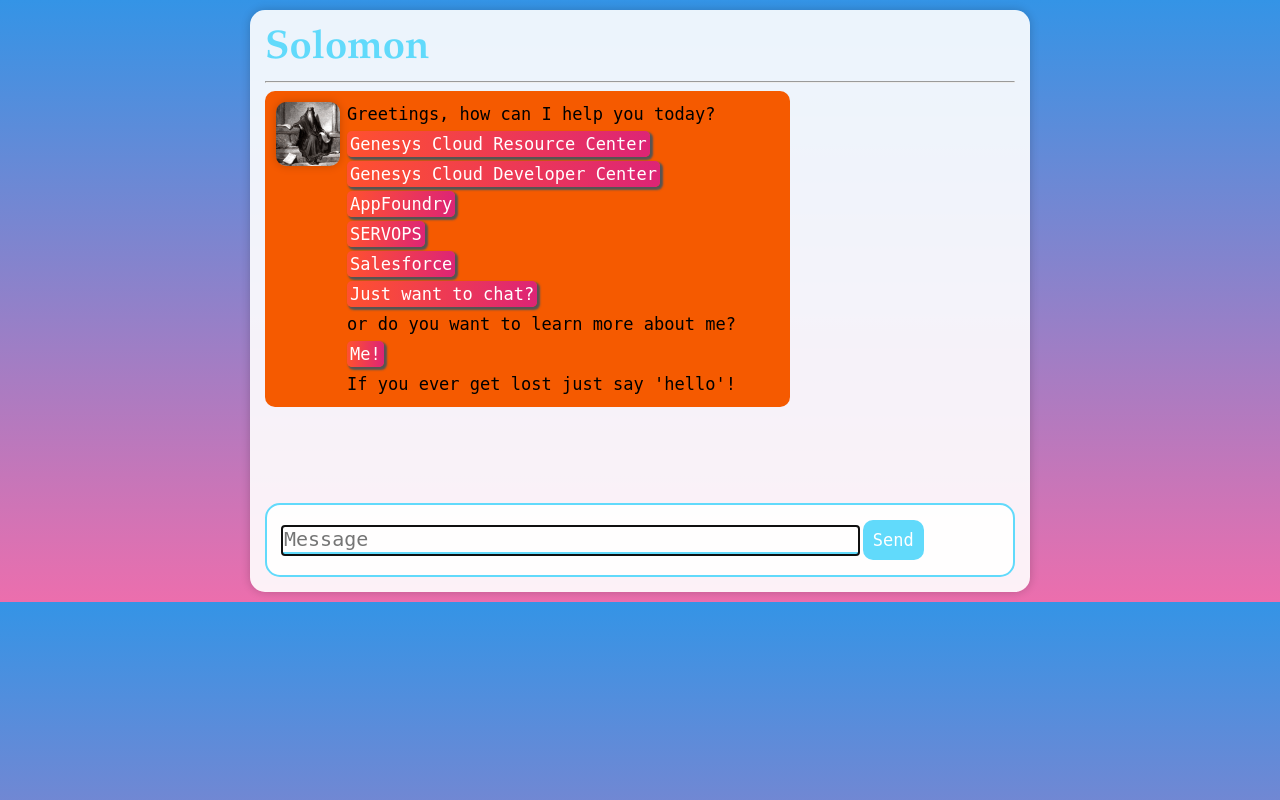
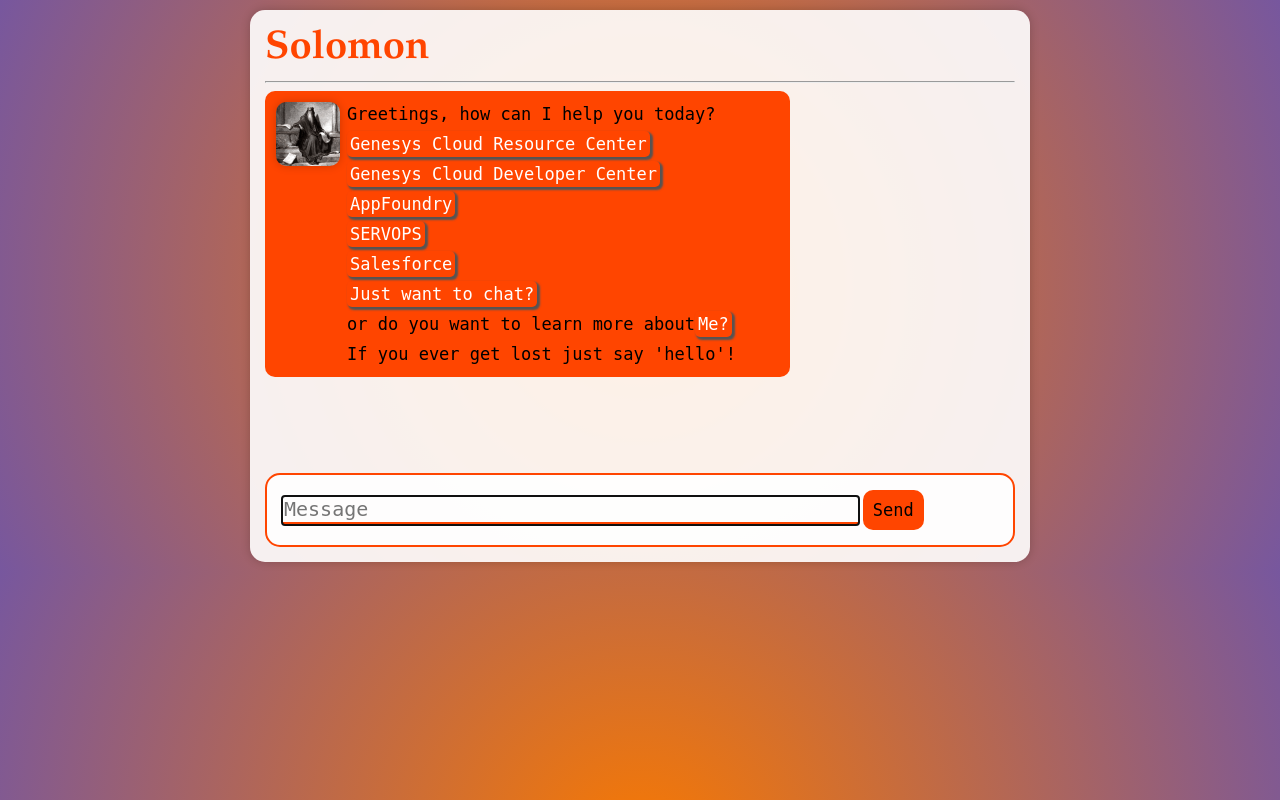
Before and after one commit to campotatos/mybot, a Flask app: page / in a window 1280 px wide. Run offline with Flask 3, Linux system fonts and the light colour scheme; some libraries are stand-ins or nearby versions.

Commit message:
adding knowledge to bot

```diff
--- a/data/chatbot.csv
+++ b/data/chatbot.csv
@@ -32,7 +32,7 @@ Hello,"Greetings, how can I help you today?
 <br><a class=""chatSuggest"" onclick=""$(this).show(); chatSuggest('SERVOPS')"";>SERVOPS</a>
 <br><a class=""chatSuggest"" onclick=""$(this).show(); chatSuggest('Salesforce')"";>Salesforce</a>
 <br><a class=""chatSuggest"" onclick=""$(this).show(); chatSuggest('What else can we talk about?')"";>Just want to chat?</a>
-<br> or do you want to learn more about me?<a class=""chatSuggest"" onclick=""$(this).hide(); chatSuggest('about me')"";>Me!</a>
+<br> or do you want to learn more about<a class=""chatSuggest"" onclick=""$(this).hide(); chatSuggest('about me')"";>Me?</a>
 <br> If you ever get lost just say 'hello'!"
 hi,Hello
 How are you?,I am well.  How are you?
--- a/static/style.css
+++ b/static/style.css
@@ -1,7 +1,8 @@
 /* General Styles */
 body {
     font-family: 'Garamond', sans-serif;
-    background: linear-gradient(to bottom, #3494e6, #ec6ead);
+    background: rgb(249,121,0);
+    background: radial-gradient(circle, rgba(249,121,0,1) 0%, rgba(119,87,158,1) 100%);
     margin: 0;
 }
 
@@ -15,12 +16,12 @@ header {
 h1 {
     margin: 0;
     font-size: 2.5em;
-    color: #61dafb;
+    color: orangered;
 }
 
 h3 {
     font-size: 1.5em;
-    color: #61dafb;
+    color: orangered;
 }
 
 /* Message Container Styles */
@@ -38,7 +39,7 @@ h3 {
 /* User Input Styles */
 #userInput {
     background-color: rgba(255, 255, 255, 0.9);
-    border: 2px solid #61dafb;
+    border: 2px solid orangered;
     border-radius: 15px;
     padding: 15px;
     margin-top: 10px;
@@ -47,20 +48,20 @@ h3 {
 #textInput {
     width: 80%;
     border: none;
-    border-bottom: 3px solid #61dafb;
+    border-bottom: 3px solid orangered;
     font-family: 'Monospace', sans-serif;
     font-size: 20px;
     background-color: transparent;
 }
 
 #buttonInput {
+    background: orangered;
     padding: 10px;
     font-family: 'Monospace', sans-serif;
     font-size: 17px;
-    background: #61dafb;
     border: none;
     border-radius: 10px;
-    color: white;
+    color: black;
     cursor: pointer;
 }
 
@@ -70,7 +71,7 @@ h3 {
     margin: 15px 15px 0 0;
     border-radius: 5px;
     box-shadow: 2px 2px 2px 1px #545454;
-    background: linear-gradient(to right, #ff512f, #dd2476);
+    background: linear-gradient(to right, whitesmoke);
     color: white;
     cursor: pointer;
 }
@@ -91,7 +92,7 @@ h3 {
 
 /* Bot Text Styles */
 .botText {
-    background-color: #f55a00;
+    background-color: orangered;
     color: black;
     font-family: 'Monospace', sans-serif;
     font-size: 17px;
```
